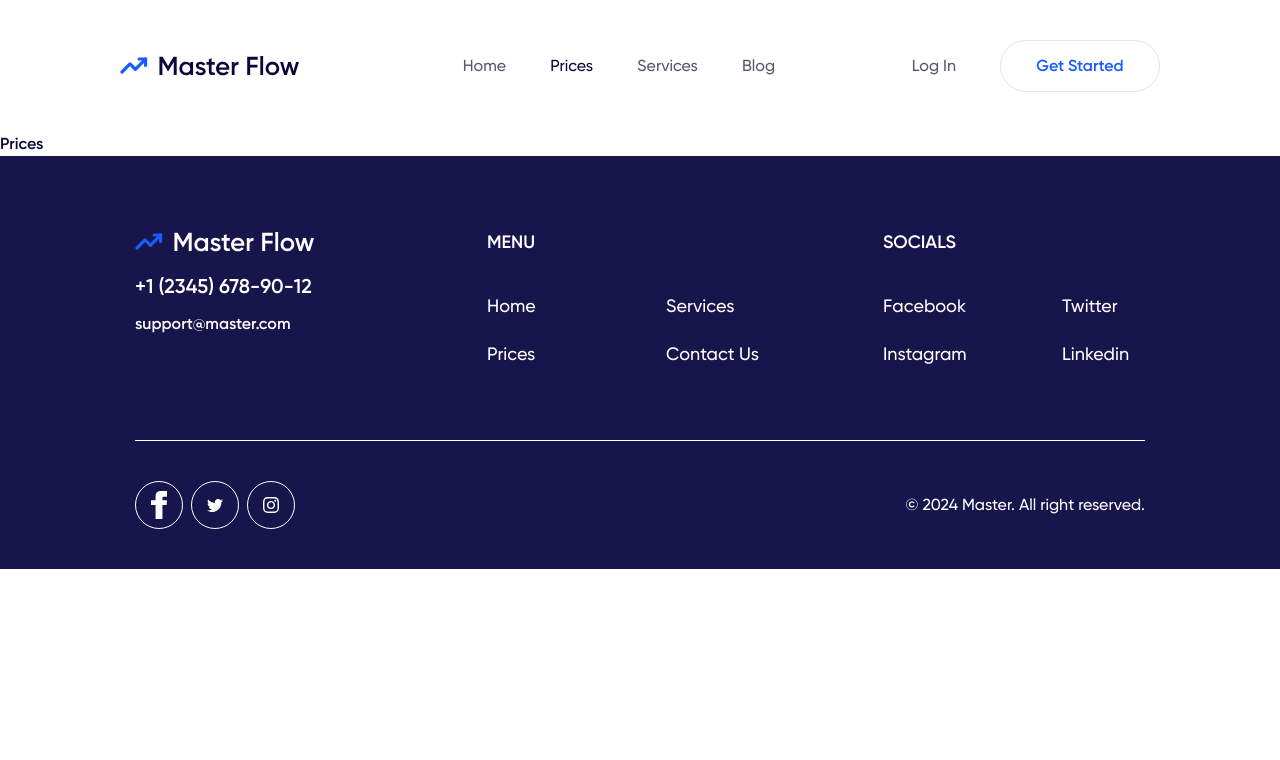
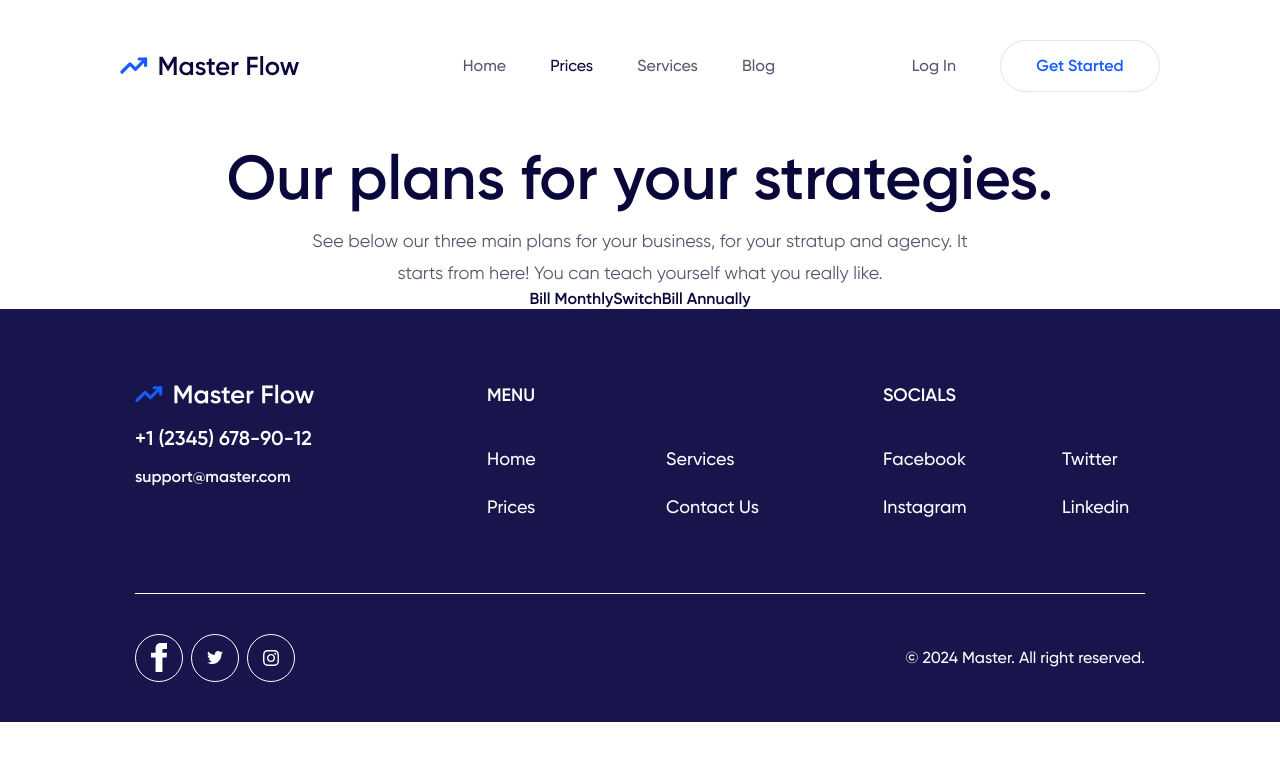
Before and after one commit to Slavinto/master-flow, a Next.js app: page /prices in a window 1280 px wide. Shown: the top 760 px of the page. Built offline with nearby package versions, Linux system fonts and the light colour scheme; no server answers.

Commit message:
plans component first part complete

```diff
--- a/src/app/globals.css
+++ b/src/app/globals.css
@@ -95,6 +95,11 @@ main {
         @apply font-bold text-sm text-primary pb-4 uppercase tracking-[2px];
     }
 
+    /* in 1st section of a page */
+    .page-main-text {
+        @apply font-semibold text-[62px];
+    }
+
     .section-main-text {
         @apply font-semibold text-4xl;
     }
--- a/src/app/prices/page.tsx
+++ b/src/app/prices/page.tsx
@@ -1,7 +1,12 @@
+import { Plans } from "@/components";
 import React from "react";
 
 const Prices = () => {
-    return <div>Prices</div>;
+    return (
+        <main>
+            <Plans />
+        </main>
+    );
 };
 
 export default Prices;
--- a/src/components/index.ts
+++ b/src/components/index.ts
@@ -11,3 +11,4 @@ export { default as BlogPostCard } from "./blog-post-card";
 export { default as SubscribeForm } from "./subscribe-form";
 export { default as Tricks } from "./tricks";
 export { default as SessionProvider } from "./session-provider";
+export { default as Plans } from "./plans";
--- /dev/null
+++ b/src/components/plans.tsx
@@ -0,0 +1,25 @@
+import React from "react";
+
+const Plans = () => {
+    return (
+        <section className='flex flex-col items-center'>
+            <article className='flex flex-col  max-w-[900px] items-center text-center'>
+                <h2 className='page-main-text'>
+                    Our plans for your strategies.
+                </h2>
+                <p className='article-regular-text max-w-[700px]'>
+                    See below our three main plans for your business, for your
+                    stratup and agency. It starts from here! You can teach
+                    yourself what you really like.
+                </p>
+                <div className='flex gap-2,5 text-darker-blue font-semibold text-base'>
+                    <p>Bill Monthly</p>
+                    <div>Switch</div>
+                    <p>Bill Annually</p>
+                </div>
+            </article>
+        </section>
+    );
+};
+
+export default Plans;
```
